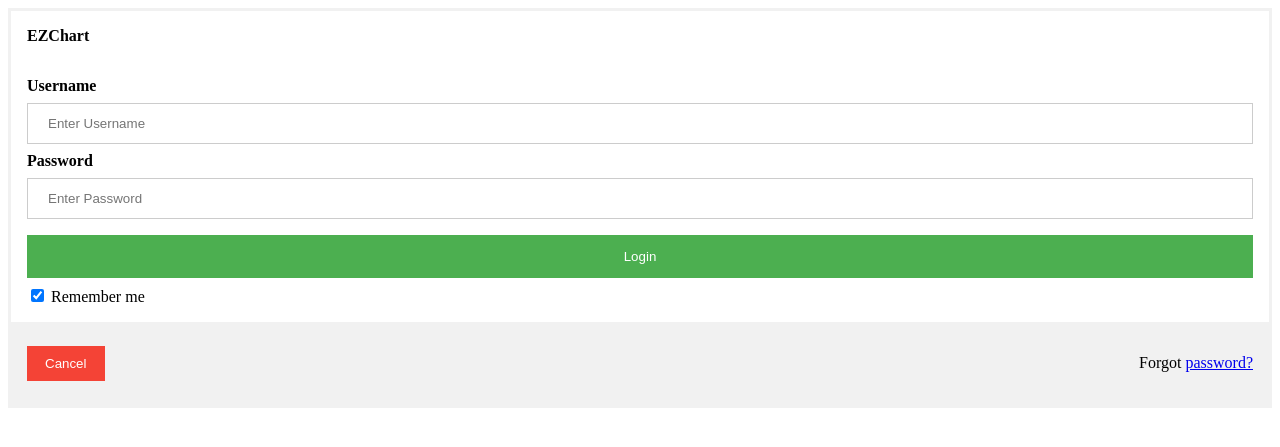
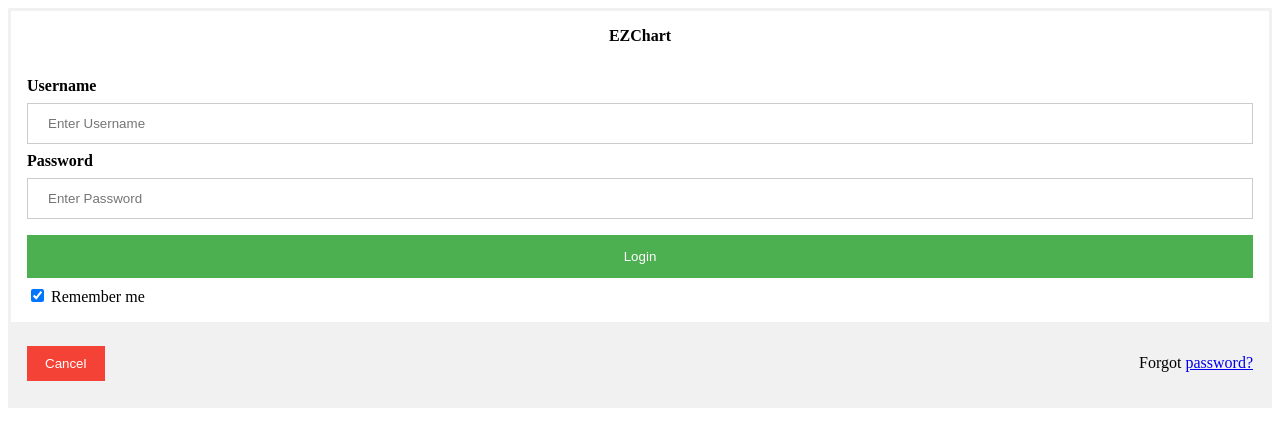
Before and after one commit to ActualSalt/EZChart, a PHP site: page / in a window 1280 px wide. Shown: the top 447 px of the page. Run offline with PHP 8.4, Linux system fonts and the light colour scheme.

Commit message:
Title change
Proper & working change for title

```diff
--- a/CS410Project/login.css
+++ b/CS410Project/login.css
@@ -12,7 +12,8 @@ input[type=text], input[type=password] {
     border: 1px solid #ccc;
     box-sizing: border-box;
 }
-id="Title"{
+
+#Title {
   text-align: center;
 }
 
```
